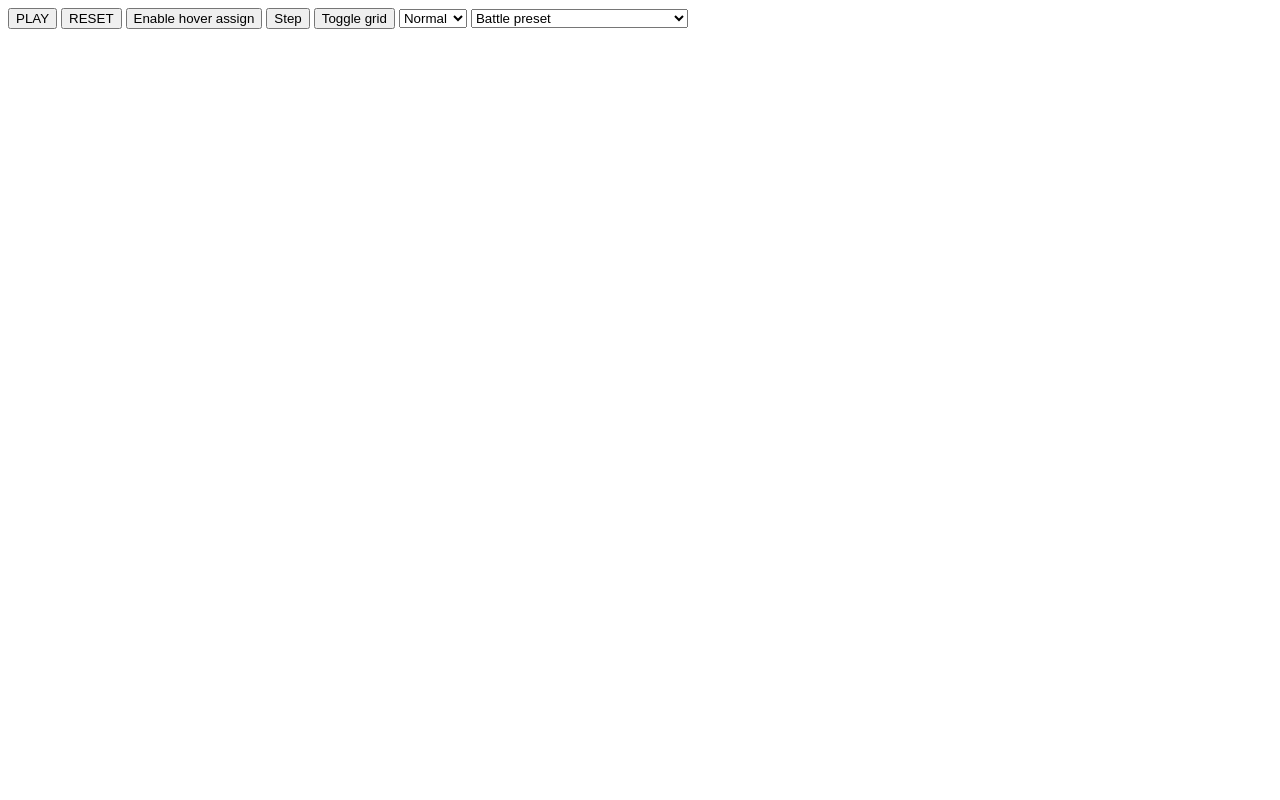
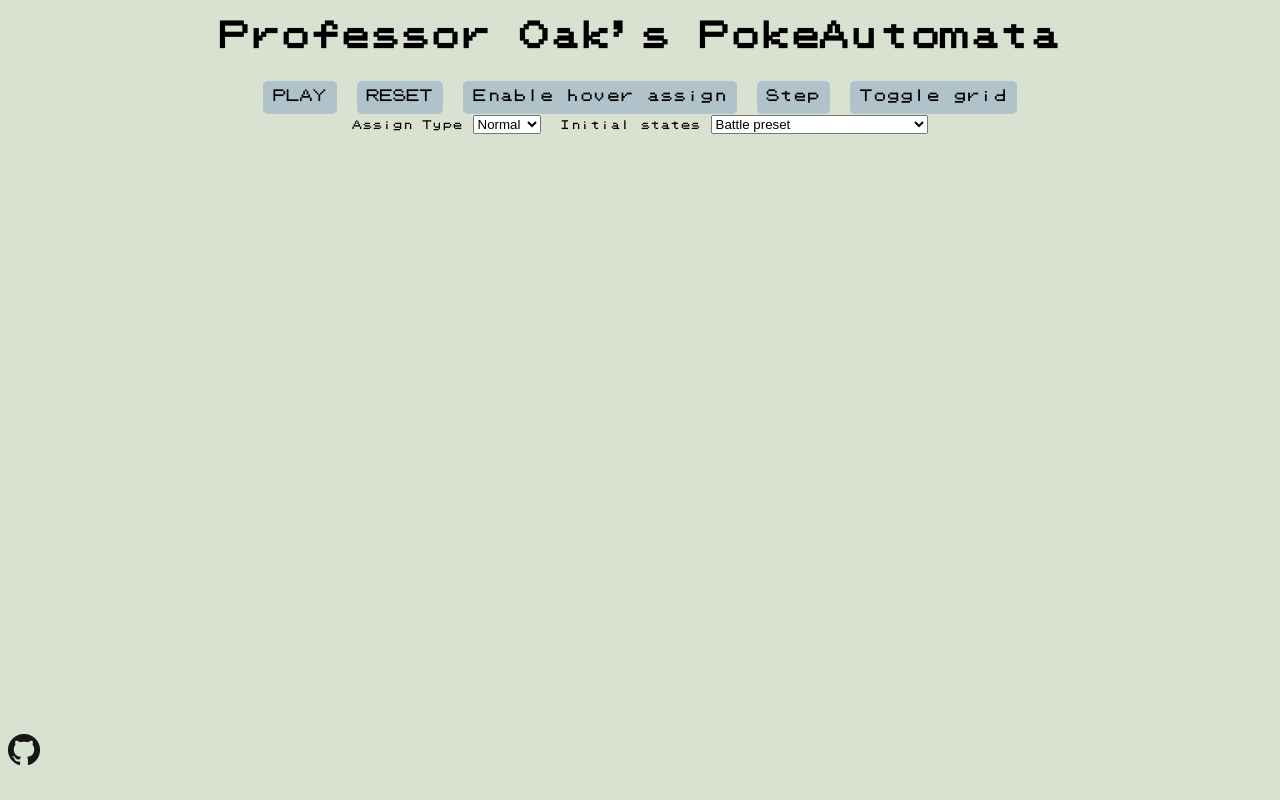
Before and after one commit to MatthewDG/pokeautomata, a website: page index.html in a window 1280 px wide. Drawn offline with nearby package versions, Linux system fonts and the light colour scheme.

```diff
--- a/index.html
+++ b/index.html
@@ -7,16 +7,26 @@
     <script src="https://code.jquery.com/jquery-3.1.1.js"
     integrity="sha256-16cdPddA6VdVInumRGo6IbivbERE8p7CQR3HzTBuELA="
     crossorigin="anonymous"></script>
+
     <script type='text/javascript' src='lib/bundle.js'></script>
+
+
+
     <link rel="stylesheet" type="text/css" href="main.css" />
   </head>
-  <body>
+  <body class="pokefont">
+    <h2>Professor Oak's PokeAutomata</h2>
     <div class="poke-interface">
+      <div class="main-buttons">
         <button id="play-button">PLAY</button>
         <button id="reset-button">RESET</button>
         <button id="lock-select">Enable hover assign</button>
         <button id="step-forward">Step</button>
         <button id="toggle-grid">Toggle grid</button>
+      </div>
+
+      <div class="dropdowns">
+        <label>Assign Type
           <select id="type-select">
             <option value="NORMAL">Normal</option>
             <option value="FIGHT">Fight</option>
@@ -34,7 +44,9 @@
             <option value="STEEL">Steel</option>
             <option value="DARK">Dark</option>
             <option value="FAIRY">Fairy</option>
-      </select>
+          </select></label>
+
+          <label>Initial states
             <select id="initial-state">
               <option selected="selected" disabled="disabled">Battle preset</option>
               <option value="random">Random</option>
@@ -42,9 +54,14 @@
               <option value="secondgen">2nd Generation Type Distribution</option>
               <option value="starterpokemon">Starter Pokemon Types</option>
               <option value="fillwithtype">Fill board with selected type</option>
-      </select>
+            </select></label>
+          </div>
 
+          <canvas id='ctx' width=1000 height="600"></canvas>
     </div>
-    <canvas id='ctx' width=1000 height="600"></canvas>
+
+    <footer class="icons">
+      <a href="https://github.com/MatthewDG/pokeautomata"><img src="assets/git-icon.png" /></a>
+    </footer>
   </body>
 </html>
--- a/main.css
+++ b/main.css
@@ -0,0 +1,35 @@
+@font-face {font-family: Pokemon GB;
+src: url('fonts/Pokemon GB.ttf');}
+.pokefont { font-family: Pokemon GB; font-size: 20px;}
+
+
+body{
+  background-color: rgb(217, 225, 209);
+}
+h2{
+  text-align: center;
+}
+
+button{
+  font-family: Pokemon GB;
+  background: rgba(120, 152, 192, .42);
+  border: none;
+  padding: 10px;
+  border-radius: 5px;
+  outline: none;
+  cursor: pointer;
+}
+
+canvas{
+  border-radius: 5px;
+}
+
+label{
+  font-size: 10px;
+}
+
+.poke-interface{
+  display: flex;
+  flex-direction: column;
+  align-items: center;
+}
```
Also changed, not shown: assets/git-icon.png (added), fonts/Pokemon GB.ttf (added), lib/board.js, lib/poke_cell.js. Lines whose indentation alone changed are shown as unchanged.
